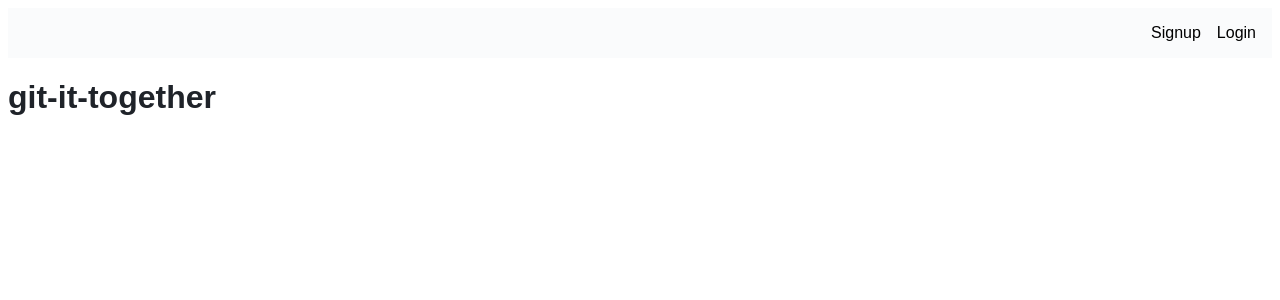
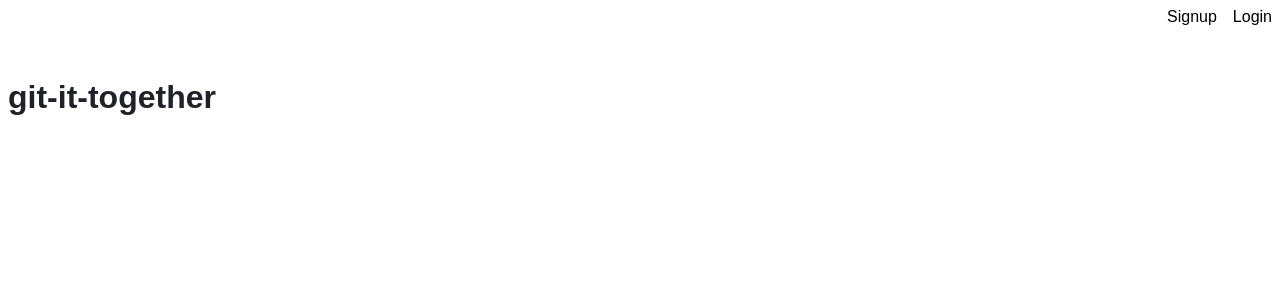
Before and after one commit to BuickSalesman/git-it-together, a React (Vite) app: page / in a window 1280 px wide. Shown: the top 300 px of the page. Built offline with nearby package versions, Linux system fonts and the light colour scheme; a web font is replaced by a local one.

Commit message:
added some css

```diff
--- a/src/Content.jsx
+++ b/src/Content.jsx
@@ -1,6 +1,6 @@
 export function Content() {
   return (
-    <div>
+    <div className="content">
       <h1>git-it-together</h1>
     </div>
   );
--- a/src/LoginDropdown.jsx
+++ b/src/LoginDropdown.jsx
@@ -40,7 +40,6 @@ export function LoginDropdown() {
 
       {showDropdown && (
         <div className="dropdown-content">
-          <h3>Login</h3>
           {errors.length > 0 && (
             <ul>
               {errors.map((error) => {
--- a/src/SignupDropdown.jsx
+++ b/src/SignupDropdown.jsx
@@ -41,7 +41,6 @@ export function SingupDropdown() {
 
       {showDropdown && (
         <div className="singup-content">
-          <h3>Signup</h3>
           {errors.length > 0 && (
             <ul>
               {errors.map((error) => {
--- a/src/index.css
+++ b/src/index.css
@@ -3,9 +3,21 @@ html {
   font-family: "Mona Sans", sans-serif;
 }
 
-header {
+.header {
   background-color: #fafbfc;
   padding: 1em;
+  position: fixed;
+  width: 100%;
+  top: 0;
+  left: 0;
+  height: 2em;
+  z-index: 9999;
+  padding: 0 1em; /* horizontal padding if you like */
+  box-shadow: 0 1px 4px rgba(0, 0, 0, 0.1);
+}
+
+.content {
+  padding-top: 2em;
 }
 
 h1 {
```
